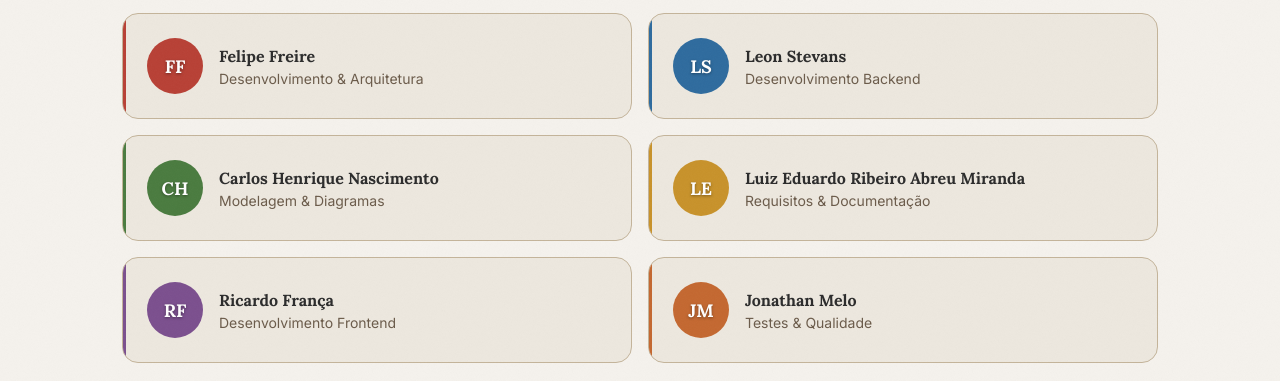
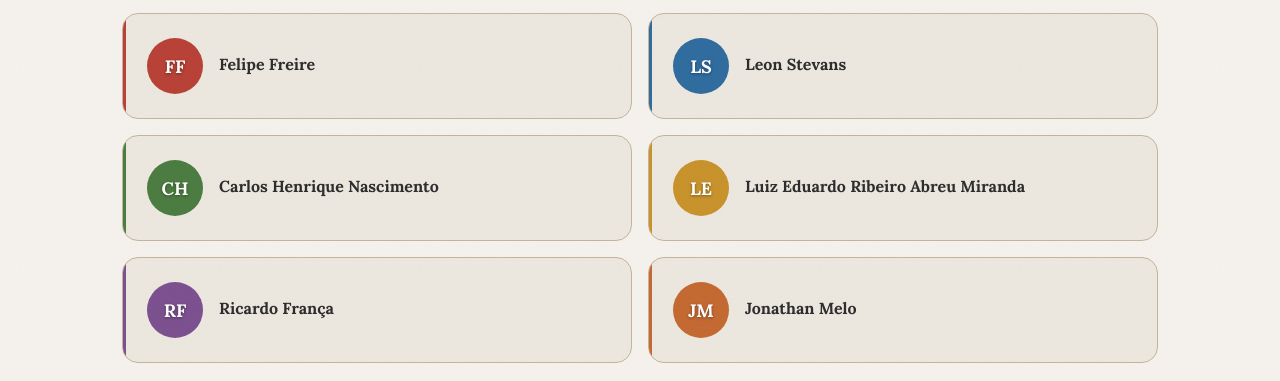
Before and after one commit to felipevilelafreireuff/Etnos-Projetodesoftware2026.2, a Next.js app in the folder frontend/: page /equipe in a window 1280 px wide. Shown: the part 332-713 px from the top of the page. Built offline with nearby package versions, Linux system fonts and the light colour scheme.

Commit message:
Equipe: remove descricao de papel de cada membro

```diff
--- a/frontend/src/components/features/Equipe/Equipe.tsx
+++ b/frontend/src/components/features/Equipe/Equipe.tsx
@@ -3,12 +3,12 @@ import { useStrings } from '@/src/contexts/LocaleContext';
 import styles from './Equipe.module.css';
 
 const MEMBROS = [
-  { nome: 'Felipe Freire',                      papel: 'Desenvolvimento & Arquitetura',  iniciais: 'FF' },
-  { nome: 'Leon Stevans',                       papel: 'Desenvolvimento Backend',         iniciais: 'LS' },
-  { nome: 'Carlos Henrique Nascimento',         papel: 'Modelagem & Diagramas',          iniciais: 'CH' },
-  { nome: 'Luiz Eduardo Ribeiro Abreu Miranda', papel: 'Requisitos & Documentação',      iniciais: 'LE' },
-  { nome: 'Ricardo França',                     papel: 'Desenvolvimento Frontend',        iniciais: 'RF' },
-  { nome: 'Jonathan Melo',                      papel: 'Testes & Qualidade',             iniciais: 'JM' },
+  { nome: 'Felipe Freire',                      iniciais: 'FF' },
+  { nome: 'Leon Stevans',                       iniciais: 'LS' },
+  { nome: 'Carlos Henrique Nascimento',         iniciais: 'CH' },
+  { nome: 'Luiz Eduardo Ribeiro Abreu Miranda', iniciais: 'LE' },
+  { nome: 'Ricardo França',                     iniciais: 'RF' },
+  { nome: 'Jonathan Melo',                      iniciais: 'JM' },
 ];
 
 const CORES = [
@@ -41,7 +41,6 @@ export default function Equipe() {
             </div>
             <div className={styles.info}>
               <h3 className={styles.nome}>{membro.nome}</h3>
-              <p className={styles.papel}>{membro.papel}</p>
             </div>
             <div className={styles.barra} style={{ background: CORES[i] }} />
           </div>
```
